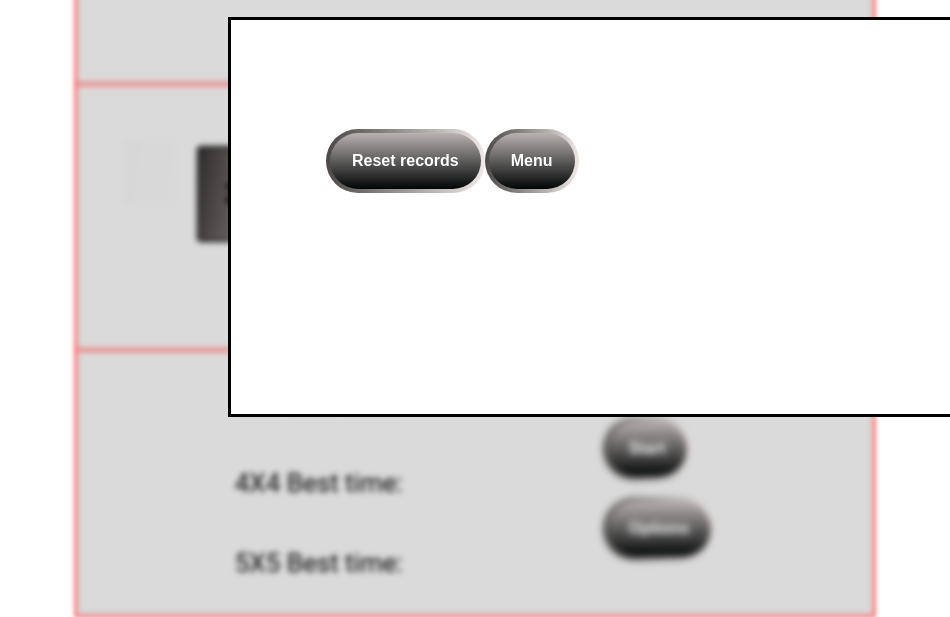
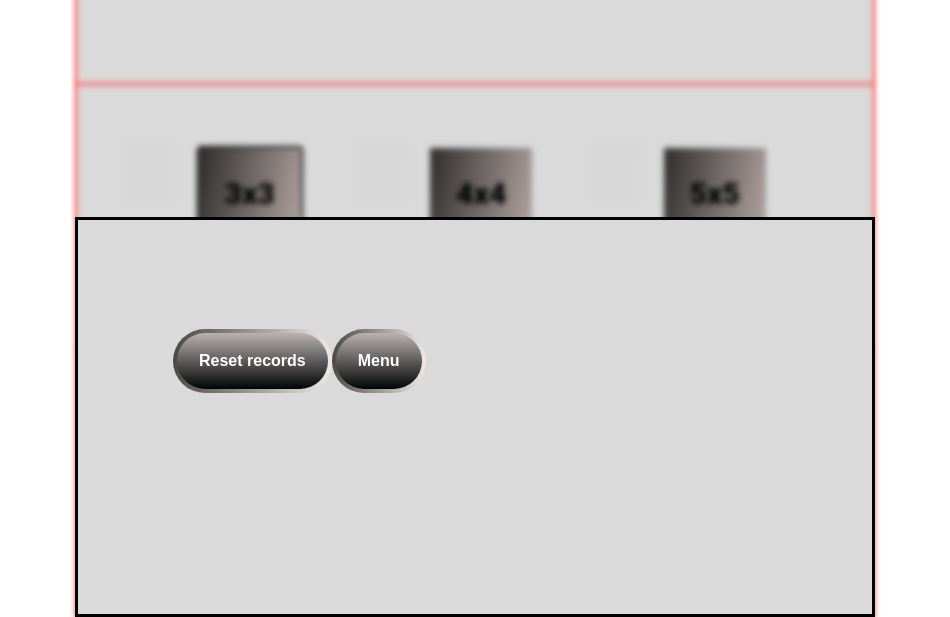
Before and after one commit to arturpodbielski/Game-schulte-table, an Electron app: page Start.html in a window 950 px wide. Both pictures are taken after a click on the button "Options". Shown: the part 183-800 px from the top of the page. Drawn offline with Linux system fonts and the light colour scheme.

```diff
--- a/main.js
+++ b/main.js
@@ -51,6 +51,7 @@
   });
     document.querySelectorAll(".start").forEach(function(element) {
     element.style.filter = 'blur(2px)';
+    element.style.pointerEvents = "none";
   });
 }
 
--- a/menu.css
+++ b/menu.css
@@ -40,11 +40,11 @@
     font-size:50px;
 }
 .sidebar{
-  background-color: #fff;
   position: fixed;
-  top: 50%;
-  left: 24%;
-  top: 200px;
+  width: var(--res);
+  top: 75%;
+  left: 50%;
+  transform: translate(-50%, -50%);
   z-index: 1000;
   width: 800px;
   height: 400px;
@@ -52,6 +52,7 @@
   line-height: 100%;
   padding-top: 10%;
   padding-left: 10%;
+  background-color: rgb(219, 218, 218);
 }
 .best3{
   font-size: 26px;
```
